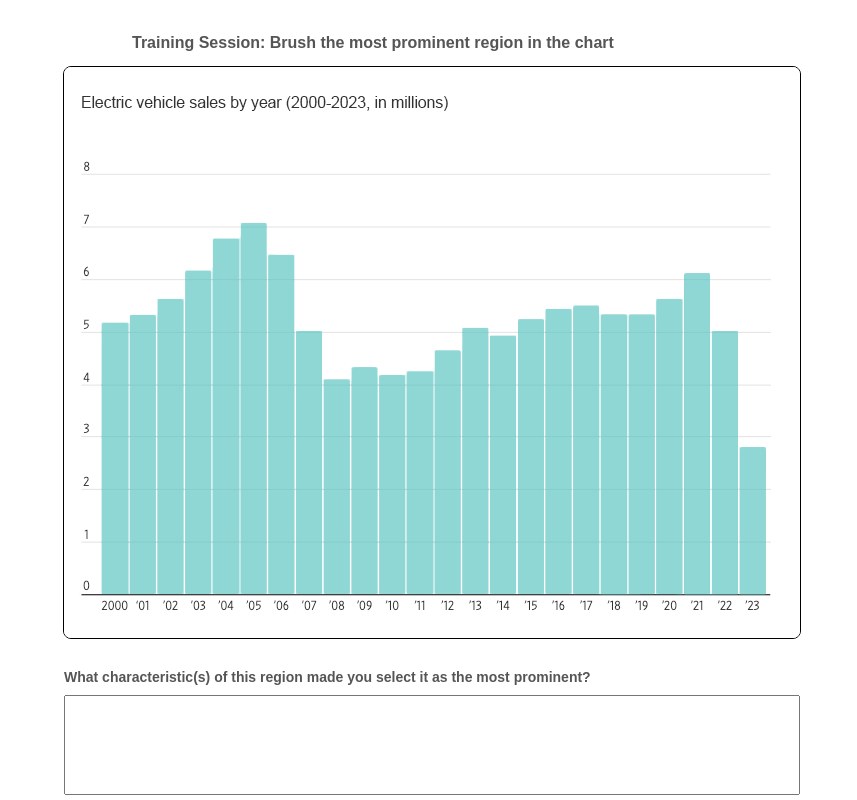
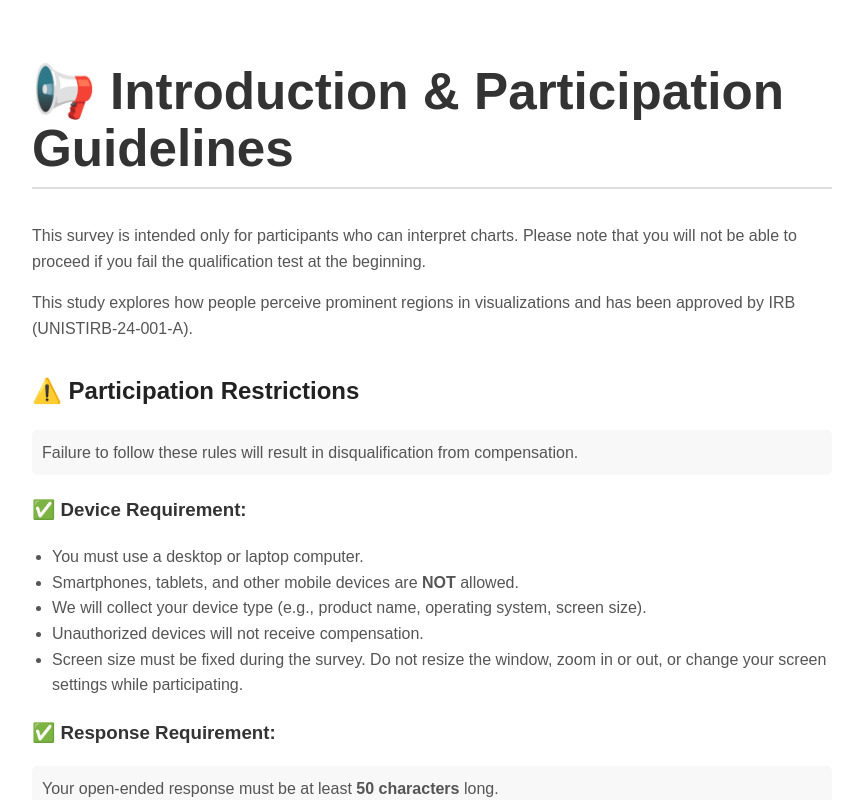
Before and after one commit to shinminjeong/graph-proj-survey, a React (Vite) app: page / in a window 1280 px wide. Shown: the top 800 px of the page, without its empty margins (208-1065 px from the left). Built offline with nearby package versions, Linux system fonts and the light colour scheme.

Commit message:
fix: 시작 화면 수정

```diff
--- a/src/App.jsx
+++ b/src/App.jsx
@@ -11,7 +11,7 @@ import QualificationTestScreen from './components/QualificationTestScreen';
 
 function App() {
   // 화면 전환
-  const [screen, setScreen] = useState('tutorial');   // initial, qualification_test, demographic_survey, tutorial_intro, tutorial, start, annotate, end
+  const [screen, setScreen] = useState('initial');   // initial, qualification_test, demographic_survey, tutorial_intro, tutorial, start, annotate, end
 
   // 데모 설문 데이터 (DemoGraphicSurveyScreen에서 입력한 내용)
   const [demoData, setDemoData] = useState(null);
```
